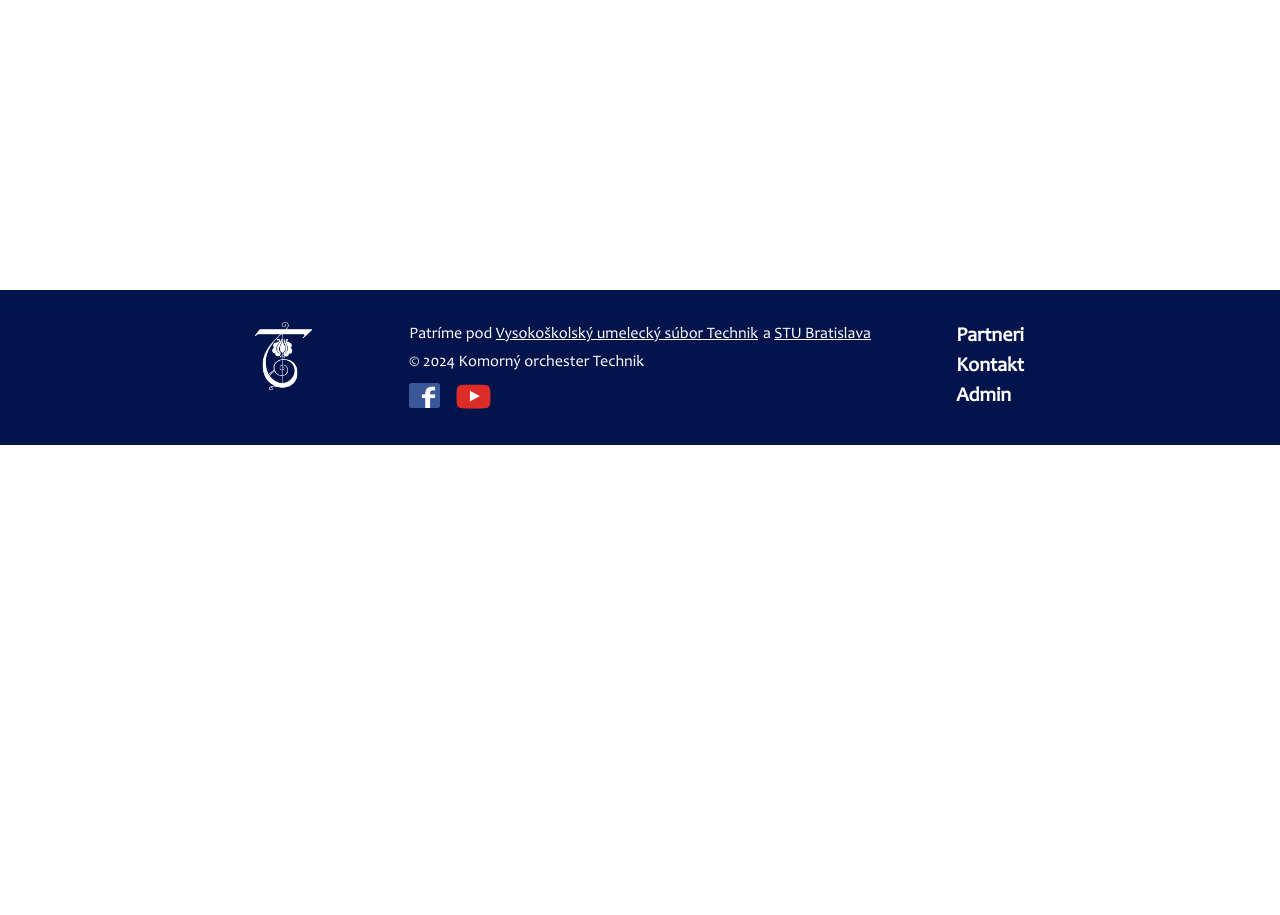
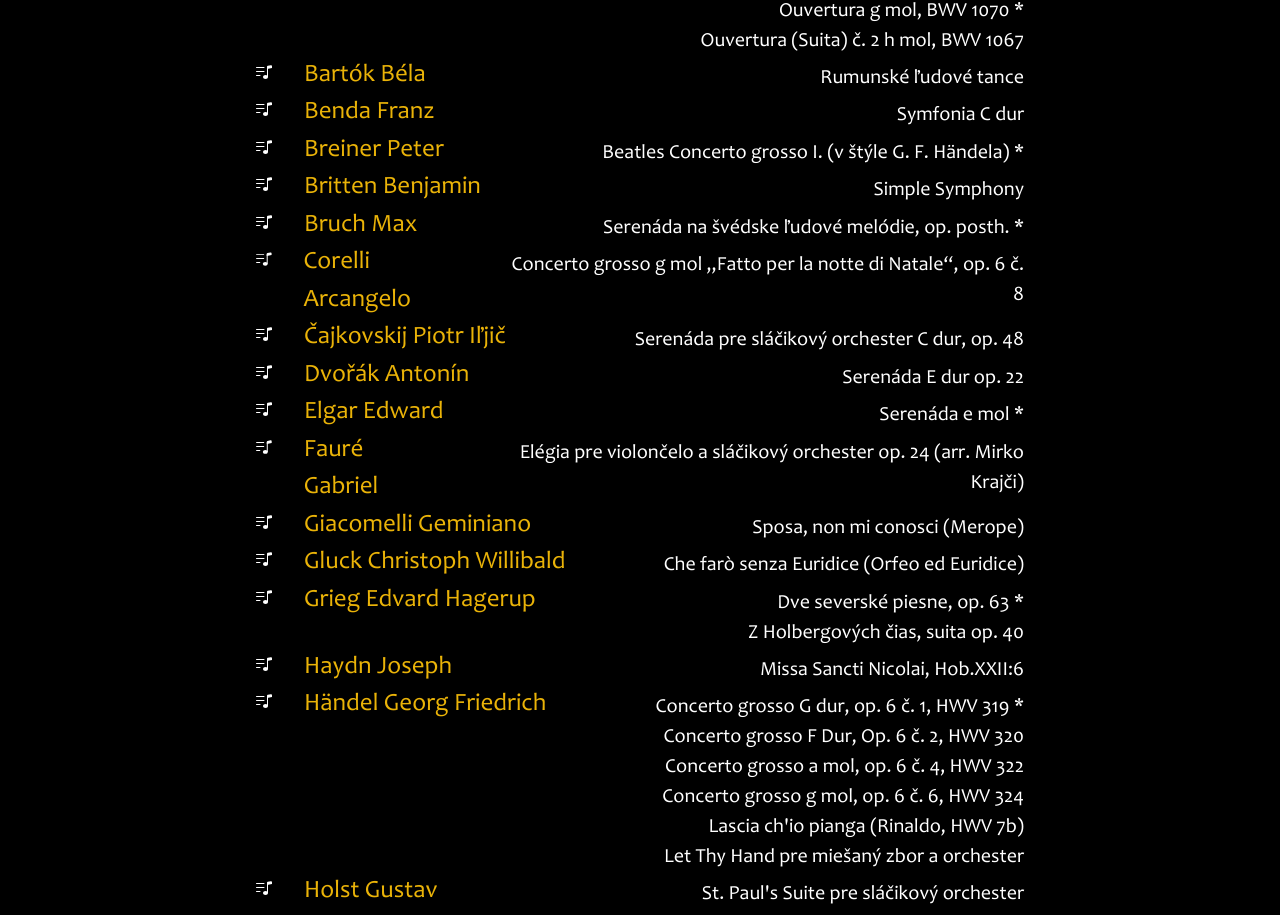
Before and after one commit to pkvarg/technik-main, a Next.js app: page /repertoire in a window 1280 px wide. Before the commit this address had no page. Shown: the part 510-1425 px from the top of the page. Before the commit the page ends 955 px from the top, so only its background shows below. Built offline with nearby package versions, Linux system fonts and the light colour scheme.

Commit message:
repertoire

```diff
--- a/app/components/MailingList.tsx
+++ b/app/components/MailingList.tsx
@@ -81,7 +81,7 @@ const MailingList = () => {
 
           <button
             type="submit"
-            className="mt-8 w-[50%] rounded-xl bg-[#4c230e] py-2  text-yellow-300 hover:rounded-xl "
+            className="mt-8 w-[50%] rounded-xl bg-[#0e297c] py-2  text-yellow-300 hover:rounded-xl "
           >
             Poslať
           </button>
--- a/app/components/Navbar.tsx
+++ b/app/components/Navbar.tsx
@@ -95,7 +95,7 @@ const Navbar = () => {
                     Kto sme
                   </Link>
                   <Link
-                    href={'/about'}
+                    href={'/repertoire'}
                     className="cursor-pointer hover:text-yellow-500"
                   >
                     Repertoár
--- /dev/null
+++ b/app/components/RepertoireList.tsx
@@ -0,0 +1,38 @@
+import React from 'react';
+import { BsMusicNoteList } from 'react-icons/bs';
+
+interface Compositions {
+  [key: string]: string[];
+}
+
+interface Props {
+  compositions: Compositions;
+}
+
+const RepertoireList: React.FC<Props> = ({ compositions }) => {
+  return (
+    <div>
+      {Object.keys(compositions).map((composer, index) => (
+        <div
+          key={index}
+          className="flex flex-row items-start justify-start gap-2 lg:w-[100%] lg:gap-8"
+        >
+          <BsMusicNoteList className="mt-[7px] w-[10%] lg:w-[auto]" />
+
+          <h2 className="w-[35%] text-[20px]  text-yellow-500 lg:w-[auto] lg:text-[25px]">
+            {composer}
+          </h2>
+          <ul className="ml-auto mt-[7px]  w-[55%] text-[15px] lg:w-[auto] lg:text-[20px]">
+            {compositions[composer].map((composition, idx) => (
+              <li key={idx} className="text-right">
+                {composition}
+              </li>
+            ))}
+          </ul>
+        </div>
+      ))}
+    </div>
+  );
+};
+
+export default RepertoireList;
--- /dev/null
+++ b/app/repertoire/page.tsx
@@ -0,0 +1,130 @@
+import React from 'react';
+import Navbar from '../components/Navbar';
+import RepertoireList from '../components/RepertoireList';
+
+const Repertoire = () => {
+  const compositions: {} = {
+    'Anderson Leroy': ['Jazz Pizzicato', 'Plink, Plank, Plunk *'],
+    'Bach Johann Sebastian': [
+      'Agnus Dei (Omša h mol BWV 232)',
+      'Air z Orchestrálnej suity č. 3, D dur *',
+      'Koncert a mol pre husle a sláčikový orchester, BWV 1041 *',
+      'Koncert d mol pre 2 huslí a sláčikový orchester, BWV 1043',
+      'Koncert pre husle, hoboj a sláčiky d mol, BWV 1060',
+      'Ouvertura g mol, BWV 1070 *',
+      'Ouvertura (Suita) č. 2 h mol, BWV 1067',
+    ],
+    'Bartók Béla': ['Rumunské ľudové tance'],
+    'Benda Franz': ['Symfonia C dur'],
+    'Breiner Peter': ['Beatles Concerto grosso I. (v štýle G. F. Händela) *'],
+    'Britten Benjamin': ['Simple Symphony'],
+    'Bruch Max': ['Serenáda na švédske ľudové melódie, op. posth. *'],
+    'Corelli Arcangelo': [
+      'Concerto grosso g mol „Fatto per la notte di Natale“, op. 6 č. 8',
+    ],
+    'Čajkovskij Piotr Iľjič': [
+      'Serenáda pre sláčikový orchester C dur, op. 48',
+    ],
+    'Dvořák Antonín': ['Serenáda E dur op. 22'],
+    'Elgar Edward': ['Serenáda e mol *'],
+    'Fauré Gabriel': [
+      'Elégia pre violončelo a sláčikový orchester op. 24 (arr. Mirko Krajči)',
+    ],
+    'Giacomelli Geminiano': ['Sposa, non mi conosci (Merope)'],
+    'Gluck Christoph Willibald': [
+      'Che farò senza Euridice (Orfeo ed Euridice)',
+    ],
+    'Grieg Edvard Hagerup': [
+      'Dve severské piesne, op. 63 *',
+      'Z Holbergových čias, suita op. 40',
+    ],
+    'Haydn Joseph': ['Missa Sancti Nicolai, Hob.XXII:6'],
+    'Händel Georg Friedrich': [
+      'Concerto grosso G dur, op. 6 č. 1, HWV 319 *',
+      'Concerto grosso F Dur, Op. 6 č. 2, HWV 320',
+      'Concerto grosso a mol, op. 6 č. 4, HWV 322',
+      'Concerto grosso g mol, op. 6 č. 6, HWV 324',
+      "Lascia ch'io pianga (Rinaldo, HWV 7b)",
+      'Let Thy Hand pre miešaný zbor a orchester',
+    ],
+    'Holst Gustav': ["St. Paul's Suite pre sláčikový orchester"],
+    'Janáček Leoš': ['Suita per orchestra d´archi'],
+    'Jašurdová Mária': ['Išli hudci horou (arr. Mirko Krajči) *'],
+    'Krajči Mirko': [
+      'Arcott',
+      'Cesta života pre miešaný zbor a sláčikový orchester',
+      'Concertino pre husle, violončelo a sláčikový orchester „Guerra e pace“',
+      'Dvojkoncert pre husle, violončelo a komorný orchester',
+      'Fragmenty',
+      'Komorná symfónia "Azoth"',
+      'Pastierske Vianoce pre miešaný zbor a komorný orchester',
+      'Pieta',
+      'Tangissimo',
+      'Waltzissimo *', // Added from the new list
+    ],
+    'Mahler Gustav': ['Adagietto zo Symfónie č. 5'],
+    'Marcello Alessandro': ['Koncert pre hoboj a orchester d mol, S.Z799 *'],
+    'Mascagni Pietro': ['Intermezzo z Cavalleria Rusticana *'],
+    'Mendelssohn-Bartholdy Felix': [
+      'Andante cantabile z 5. symfónie (arr. Mirko Krajči)',
+      'Sinfonia in D, 1. časť',
+    ],
+    'Mozart Wolfgang Amadeus': [
+      'Ave verum corpus *',
+      'Divertimento D dur KV. 136',
+      'Divertimento B dur KV. 137 *',
+      'Koncert pre klavír a orchester A dur, KV 414',
+      'Malá nočná hudba',
+      'Missa brevis d mol, KV 65',
+    ],
+    'Pergolesi Giovanni Battista': ['Concertino in Sol *'],
+    'Piazolla Astor': ['Oblivion (arr. Mirko Krajči)'],
+    'Purcell Henry': [
+      'Abdelazer, suita',
+      'When I Am Laid In Earth (Dido a Aeneas)',
+    ],
+    'Respighi Ottorino': ['Antické tance a árie, 3. suita'],
+    'Sammartini Giovanni Battista': ['Sinfonia A dur'],
+    'Schubert Franz': ['Rondo A dur, D. 438'],
+    'Sibelius Jean': ['Andante festivo, op. 117a *', 'Impromptu, op. 5 *'],
+    'Stamitz Carl': ['Orchestrálny kvartet C dur'],
+    'Strauss Johann Sr.&Jr.': ['Pizzicato polka'],
+    'Suchoň Eugen': ['Preletel sokol – suita', 'Sonatína'],
+    'Suk Josef': ['Meditácia na staročeský chorál „Sv. Václave“'],
+    'Tartini Giuseppe': ['Air'],
+    'Telemann Georg Philipp': [
+      'Suita a mol pre flautu, sláčiky a basso continuo, TWV 55:a2',
+    ],
+    'Vivaldi Antonio': [
+      '4 ročné obdobia, op. 8',
+      'Beatus vir, RV 597',
+      'Gloria D dur, RV 589 *',
+      'Koncert pre dvoje huslí a mol, op. 3 č. 8, RV 522',
+      'Koncert pre dvoje huslí, violončelo a sláčiky d mol, op. 3 č. 11, RV 565',
+      'Koncert pre štvoro huslí a sláčikový orchester op.3 č.4 e mol, RV 550',
+      'Koncert pre violončelo a orchester G dur, RV 413',
+      'Sinfonia č. 2 G dur, RV 146 *',
+      'Vedrò con mio diletto (Giustino, RV 717)',
+    ],
+    'Zeljenka Ilja': ['Musica slovaca'],
+  };
+  return (
+    <div className="bg-black text-white">
+      <Navbar />
+      <h1 className="mt-4 text-center text-[35px] text-yellow-500">
+        Repertoár komorného orchestra Technik
+      </h1>
+      <div
+        className="flex flex-col items-center justify-center gap-16 px-4
+      pb-16 pt-8 lg:gap-[15%] lg:px-[20%] xl:px-[20%] 2xl:gap-[20%]"
+      >
+        <div className="py-8">
+          <RepertoireList compositions={compositions} />
+          <p className="py-12 text-right">* = aktuálny repertoár</p>
+        </div>
+      </div>
+    </div>
+  );
+};
+
+export default Repertoire;
```
